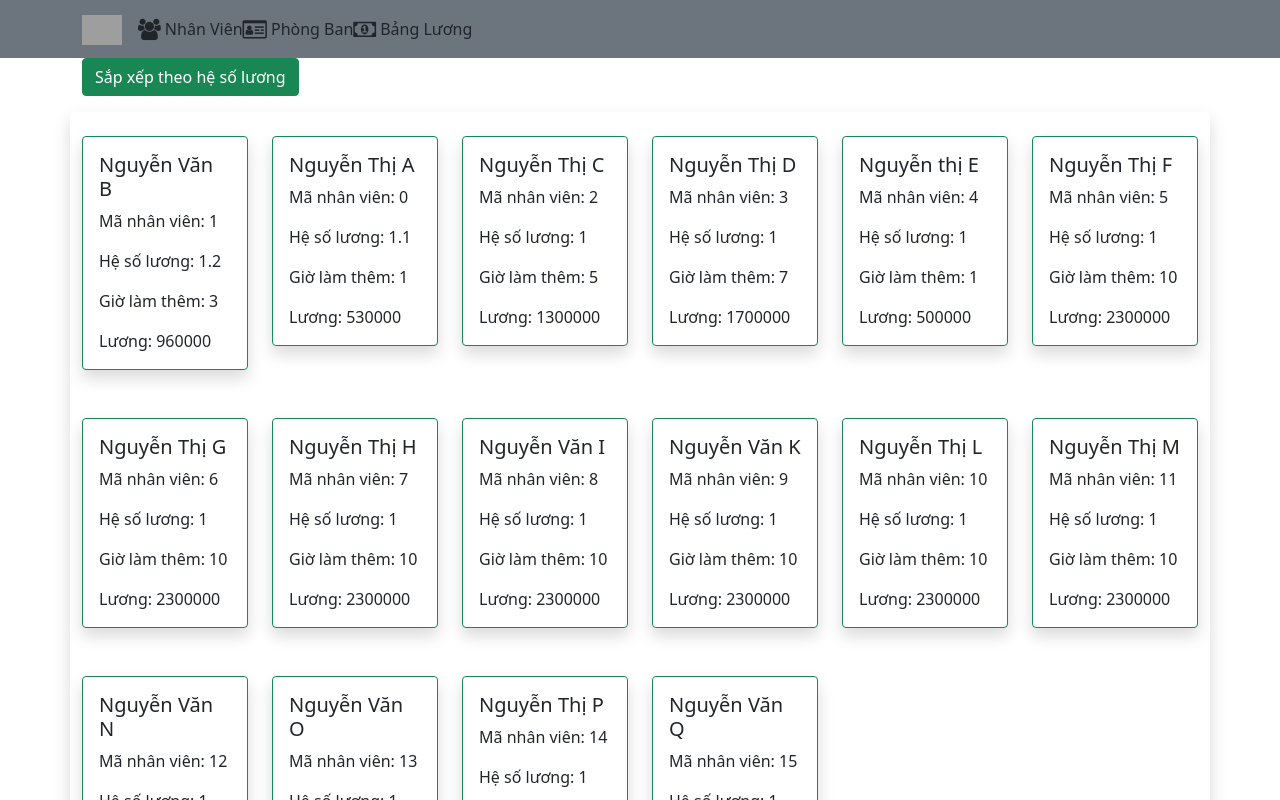
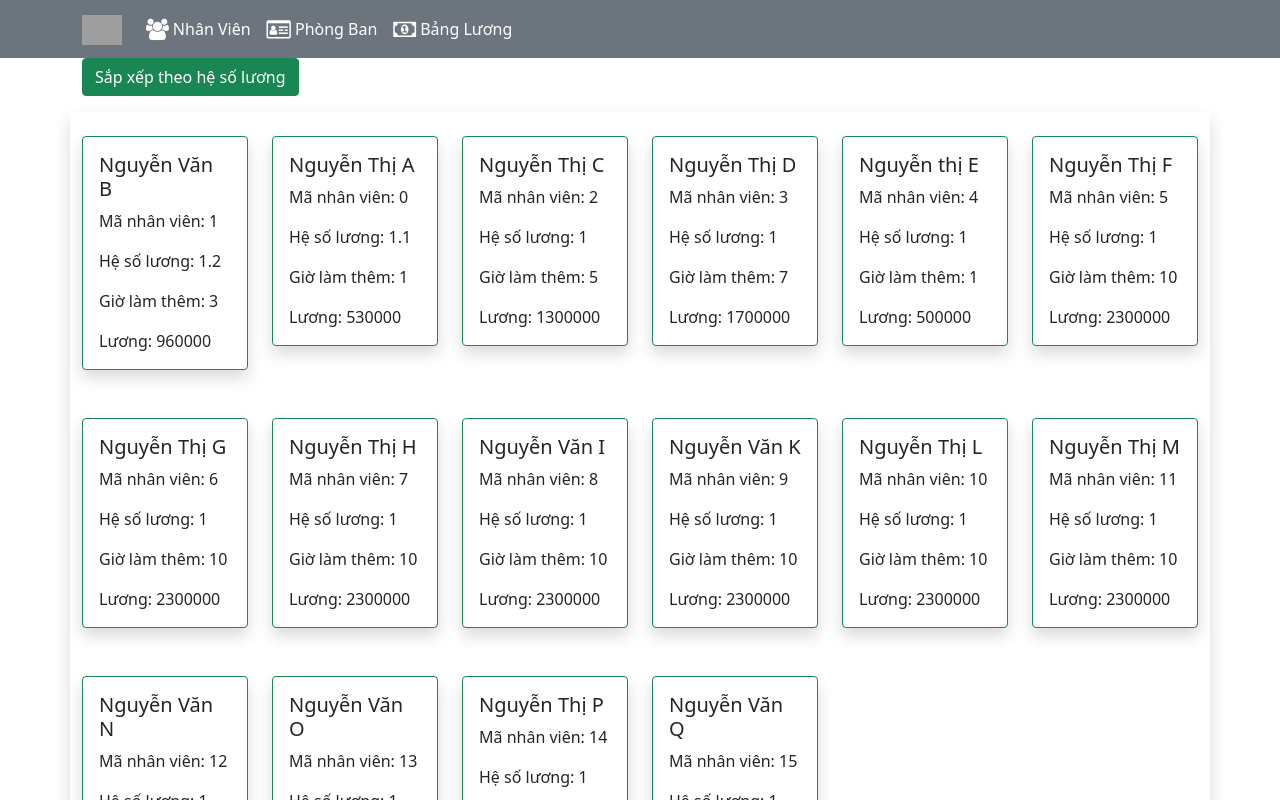
Before and after one commit to MarcellNT/FUNIXReactJSASM, a React (Create React App) app: page /salary in a window 1280 px wide. Shown: the top 800 px of the page. Built offline with nearby package versions, Linux system fonts and the light colour scheme; grey boxes are pictures that could not be loaded.

Commit message:
Edit Header

```diff
--- a/src/component/HeaderComponent.js
+++ b/src/component/HeaderComponent.js
@@ -1,5 +1,6 @@
 import React, { Component } from "react";
 import { Nav, NavItem, Navbar, NavbarToggler, Collapse, NavbarBrand } from 'reactstrap';
+import { NavLink } from "react-router-dom";
 class Header extends Component {
     constructor(props) {
         super(props);
@@ -47,16 +48,22 @@ class Header extends Component {
                             navbar
                         >
                             <NavItem>
+                                <NavLink to="/staff" className="nav-link text-white">
                                     <i className="fa fa-users fa-lg me-1"></i>
                                     Nhân Viên
+                                </NavLink>
                             </NavItem>
                             <NavItem>
+                                <NavLink to="/department" className="nav-link text-white">
                                     <i className="fa fa-id-card-o fa-lg me-1"></i>
                                     Phòng Ban
+                                </NavLink>
                             </NavItem>
                             <NavItem>
+                                <NavLink to="/salary" className="nav-link text-white">
                                     <i className="fa fa-money fa-lg me-1"></i>
                                     Bảng Lương
+                                </NavLink>
                             </NavItem>
                         </Nav>
                     </Collapse>
--- a/src/component/MainComponent.js
+++ b/src/component/MainComponent.js
@@ -5,8 +5,7 @@ import Salary from "./SalaryComponent";
 import Footer from "./FooterComponent";
 import Header from "./HeaderComponent";
 import { STAFFS, DEPARTMENTS } from "../shared/staffs";
-import { Navigate, Route, Routes, useParams } from 'react-router-dom';
-
+import { Navigate, Route, Routes} from 'react-router-dom';
 
 // Tạo class Main Component container
 class Main extends Component {
--- a/src/component/SalaryComponent.js
+++ b/src/component/SalaryComponent.js
@@ -1,5 +1,5 @@
-import React, {useState} from "react";
-//  gán giá trị vì không nên truyền trực tiếp giá trị fix trực tiếp
+import React, { useState } from "react";
+//  gán giá trị vì không nên truyền trực tiếp giá trị fix
 const basicSalary = 300000;
 const overTimeSalary = 200000;
 // salary là object nên khi truyền props sẽ ở trong dấu ngoặc vuông
--- a/src/component/StaffsListComponent.js
+++ b/src/component/StaffsListComponent.js
@@ -1,5 +1,4 @@
 import React, { useState } from "react";
-
 // staff là một object nên khi truyền làm props phải dùng dấu ngoặc nhọn
 const RenderStaffList = ({ staff }) => (
 // dùng arrow function return ngay
```
Lines whose indentation alone changed are shown as unchanged.
